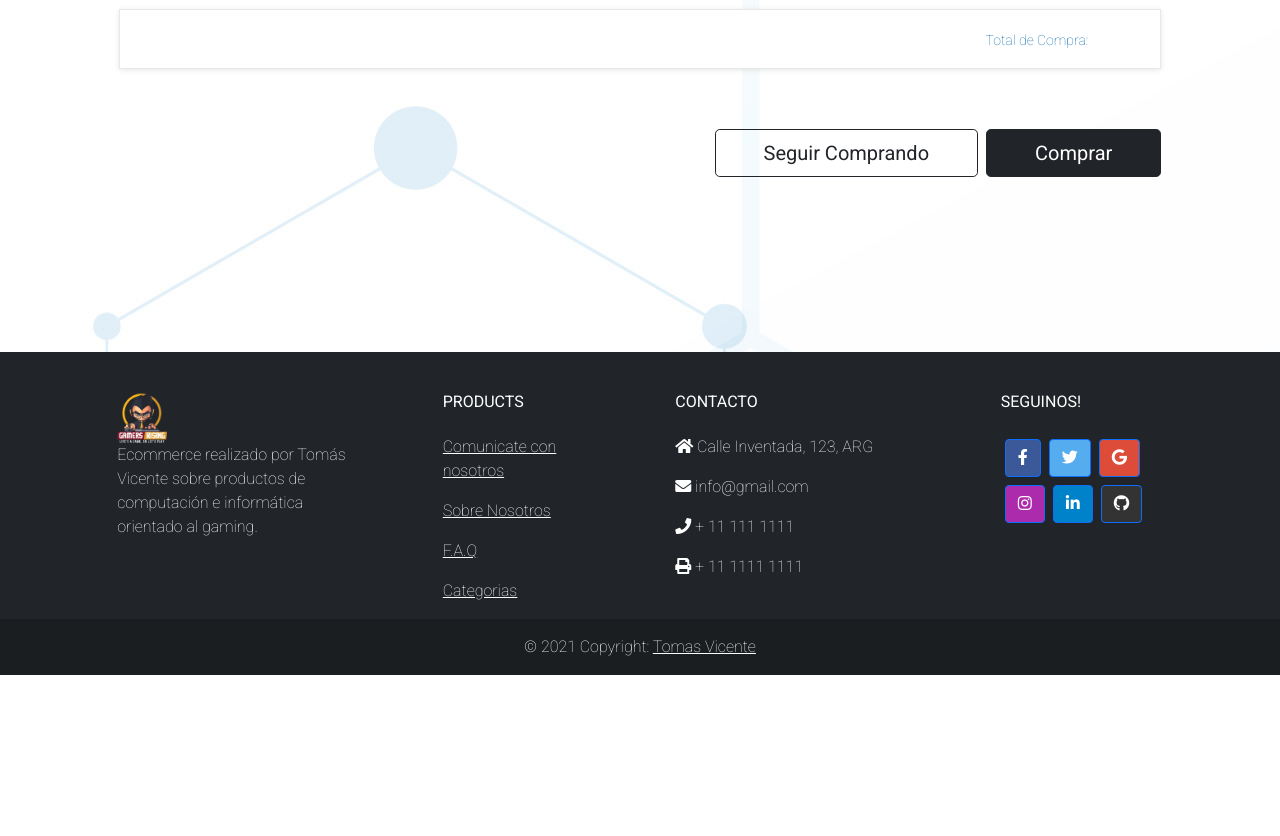
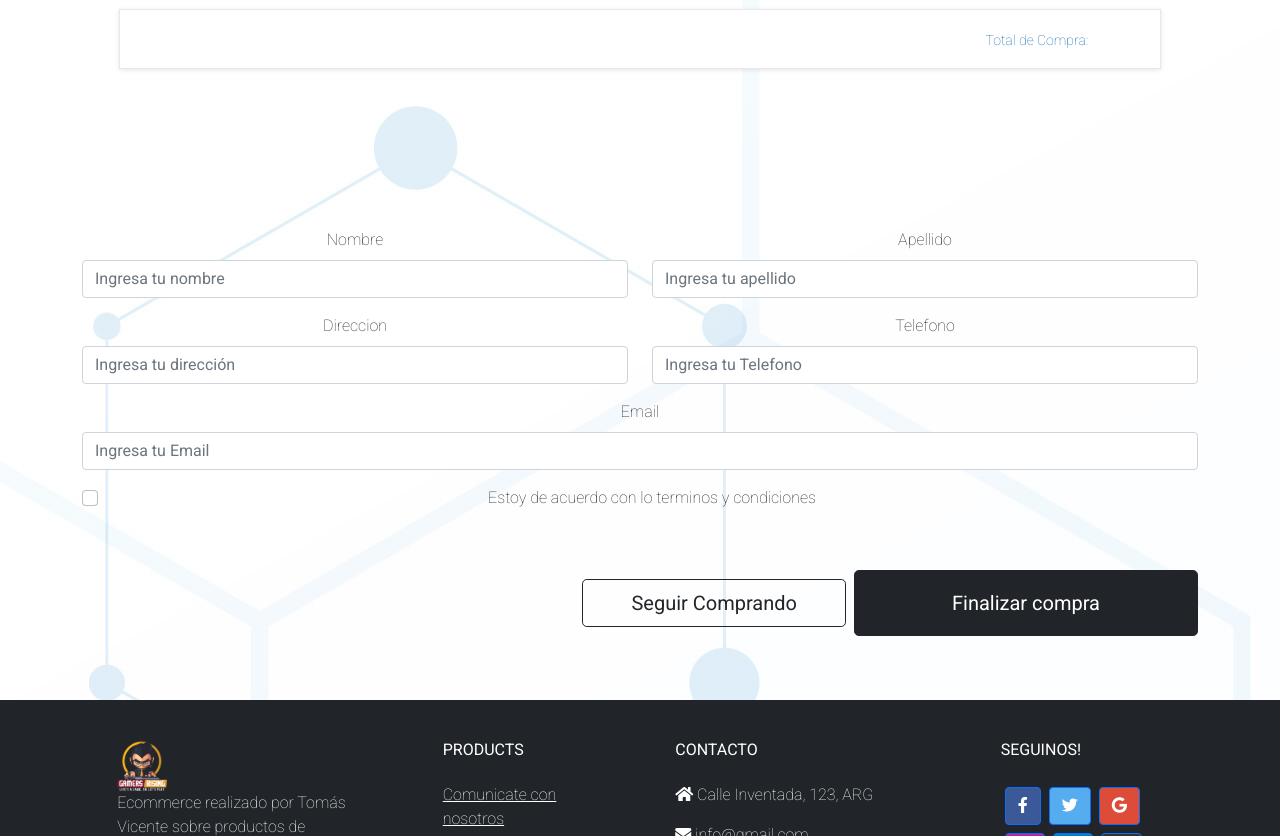
Before and after one commit to Tomsvicente/ecommerce-rising-gamers, a React (Create React App) app: page /cart in a window 1280 px wide. Shown: the part 480-1316 px from the top of the page. Before the commit the page ends 1155 px from the top, so only its background shows below. Built offline with nearby package versions, Linux system fonts and the light colour scheme.

Commit message:
firebase

```diff
--- a/src/App.js
+++ b/src/App.js
@@ -7,6 +7,7 @@ import { BrowserRouter, Route, Routes } from "react-router-dom";
 import Cart from "./components/Cart/Cart";
 import CartContextProvider from "./components/Cart/CartContext";
 import Footer from "./components/Footer";
+import CreateOrder from "./components/Form/CreateOrder";
 
 export default function App() {
   return (
@@ -22,6 +23,7 @@ export default function App() {
             />
             <Route path="/item/:id" element={<ItemDetailContainer />} />
             <Route path="/cart" element={<Cart/>} />
+            <Route path="/create" element={<CreateOrder/>}/>
           </Routes>
           <Footer/>
         </div>
--- a/src/components/Cart/Cart.jsx
+++ b/src/components/Cart/Cart.jsx
@@ -1,14 +1,39 @@
-import React, { useContext }from 'react';
-import {cartContext} from './CartContext'
+import React, { useContext, useState } from 'react';
+import { cartContext } from './CartContext'
 import Button from 'react-bootstrap/Button';
 import { Link } from 'react-router-dom';
 import "../../App.scss";
+import { addDoc, collection, getFirestore, serverTimestamp } from 'firebase/firestore';
+import { Col, Form, Row } from 'react-bootstrap';
 
 export default function Cart() {
-    const { cart, clear , removeItem} = useContext(cartContext)
+    const { cart, clear, removeItem } = useContext(cartContext)
     const total = [""]
 
-    return(
+    const  [email, setEmail]  = useState('');
+    const  [name, setName]  = useState('');
+    const  [lName, setLName]  = useState('');
+    const  [phone, setPhone]  = useState('');
+    const  [address, setAddress]  = useState('');
+    const [ticket, setTicket] = useState();
+
+    const sendOrder = () => {
+        const order = {
+            buyer: { name, lName, phone, email, address },
+            items: cart,
+            total: total.reduce((acc, adj) => +acc + +adj),
+            date: serverTimestamp()
+        };
+
+        const db = getFirestore();
+        const ticketCollection = collection(db, "tickets");
+        addDoc(ticketCollection, order).then(({ id }) => setTicket(id));
+
+        alert("acabas de realizar tu primera compra")
+    };
+
+
+    return (
         <>
             <main className="productos">
                 <div className="cart_section">
@@ -17,15 +42,15 @@ export default function Cart() {
                             <div className="col-lg-10 offset-lg-1">
                                 <div className="cart_container">
                                     <div className="cart_items">
-                                <ul  className="cart_list">
+                                        <ul className="cart_list">
                                             {cart.length !== 0 ? (
                                                 cart.map((p) => {
                                                     const subtotal = parseInt(p.cantidad) * parseInt(p.precio)
                                                     total.push(subtotal)
 
-                                            return(
+                                                    return (
                                                         <li key={p.id} className="cart_item clearfix">
-                                                        <div className="cart_item_image mt-4"><img src={p.imagen} alt="producto"/></div>
+                                                            <div className="cart_item_image mt-4"><img src={p.imagen} alt="producto" /></div>
                                                             <div className="cart_item_info d-flex flex-md-row justify-content-between">
                                                                 <div className="cart_item_name cart_info_col">
                                                                     <div className="cart_item_title">Nombre</div>
@@ -33,7 +58,7 @@ export default function Cart() {
                                                                 </div>
                                                                 <div className="cart_item_color cart_info_col">
                                                                     <div className="cart_item_title">Modelo</div>
-                                                                <div className="cart_item_text"><span style={{backgroundColor:'#000000'}}/>{p.modelo}</div>
+                                                                    <div className="cart_item_text"><span style={{ backgroundColor: '#000000' }} />{p.modelo}</div>
                                                                 </div>
                                                                 <div className="cart_item_quantity cart_info_col">
                                                                     <div className="cart_item_title carritoCant">Cantidad</div>
@@ -67,18 +92,108 @@ export default function Cart() {
                                     <div className="order_total">
                                         <div className="order_total_content text-end">
                                             <div className="order_total_title">Total de Compra:</div>
-                                    <div className="order_total_amount" id="totalPrecio">{total.reduce((prev,next) => (+prev) + (+next))}</div>
-                                </div>
-                            </div>
-                            <div className="cart_buttons">
-                                <Link to="/" className="btn btn-outline-dark btn-lg mx-2 px-5">Seguir Comprando</Link>
-                                <Button type="button" className="btn btn-dark btn-lg ml-2 px-5 btnCompra" onClick={clear}>Comprar</Button>
+                                            <div className="order_total_amount" id="totalPrecio">{total.reduce((prev, next) => (+prev) + (+next))}</div>
                                         </div>
                                     </div>
                                 </div>
                             </div>
                         </div>
                     </div>
+                </div>
+                <Form className="mt-5 container">
+                    <div>
+                        <Row className="mb-3">
+                            <Form.Group as={Col} controlId="formGridName">
+                                <Form.Label>Nombre</Form.Label>
+                                <Form.Control
+                                    required
+                                    type="text"
+                                    value={name}
+                                    placeholder="Ingresa tu nombre"
+                                    onChange={(e) => {
+                                        setName(e.currentTarget.value);
+                                    }}
+                                />
+                            </Form.Group>
+
+                            <Form.Group as={Col} controlId="formGridLName">
+                                <Form.Label>Apellido</Form.Label>
+                                <Form.Control
+                                    required
+                                    type="text"
+                                    value={lName}
+                                    placeholder="Ingresa tu apellido"
+                                    onChange={(e) => {
+                                        setLName(e.currentTarget.value);
+                                    }}
+                                />
+                            </Form.Group>
+                        </Row>
+
+                        <Row>
+                            <Form.Group as={Col} className="mb-3" controlId="formGridAddress1">
+                                <Form.Label>Direccion</Form.Label>
+                                <Form.Control
+                                    required
+                                    type="text"
+                                    value={address}
+                                    placeholder="Ingresa tu dirección"
+                                    onChange={(e) => {
+                                        setAddress(e.currentTarget.value);
+                                    }}
+                                />
+                            </Form.Group>
+
+                            <Form.Group as={Col} className="mb-3" controlId="formGridPhone">
+                                <Form.Label>Telefono</Form.Label>
+                                <Form.Control
+                                    required
+                                    type="number"
+                                    value={phone}
+                                    placeholder="Ingresa tu Telefono"
+                                    onChange={(e) => {
+                                        setPhone(e.currentTarget.value);
+                                    }}
+                                />
+                            </Form.Group>
+                        </Row>
+                        <Form.Group as={Col} className="mb-3" controlId="formGridEmail">
+                            <Form.Label>Email</Form.Label>
+                            <Form.Control
+                                required
+                                type="email"
+                                value={email}
+                                placeholder="Ingresa tu Email"
+                                onChange={(e) => {
+                                    setEmail(e.currentTarget.value);
+                                }}
+                            />
+                        </Form.Group>
+                    </div>
+
+                    <Form.Group className="mb-3" id="formGridCheckbox">
+                        <Form.Check
+                            type="checkbox"
+                            label="Estoy de acuerdo con lo terminos y condiciones"
+                        />
+                    </Form.Group>
+                    <div className="cart_buttons">
+                                        <Link to="/" className="btn btn-outline-dark btn-lg mx-2 px-5">Seguir Comprando</Link>
+
+                    <Link to="/create" className="btn btn-dark btn-lg ml-2 px-5 btnCompra">
+
+                        <Button className="btn btn-dark btn-lg ml-2 px-5 btnCompr"
+                            variant="primary"
+                            ticket={ticket}
+                            onClick={() => {
+                                sendOrder()
+                            }}
+                        >
+                            Finalizar compra
+                        </Button>
+                    </Link>
+                    </div>
+                </Form>
             </main>
         </>
     )
--- /dev/null
+++ b/src/components/Form/CreateOrder.jsx
@@ -0,0 +1,50 @@
+// import { addDoc, collection, getFirestore } from 'firebase/firestore';
+// import React, { useContext } from 'react';
+// import { cartContext } from '../Cart/CartContext';
+
+
+// const CreateOrder = () => {
+
+//     const {cart, buy} = useContext(cartContext)
+
+//     const order = {
+//         buyer: {name,lName, adress, phone, email},
+//         items:cart,
+//         total: 200
+//     }
+
+//     const db = getFirestore()
+//     const orderCollection = collection(db, "ordenes")
+//     addDoc(orderCollection, order).then(({id})=> setOrderId(id))
+//     return(
+//         <div>Enviar orden</div>
+//     )
+// };
+
+
+// export default CreateOrder
+import React from "react";
+import { Button } from "react-bootstrap";
+import { Link } from "react-router-dom";
+
+function MadePurchase({ticket}) {
+
+    console.log(ticket)
+  return (
+    <>
+      <section>
+        <div className="container pt-5 mt-5">
+          <h1>¡FELICITACIONES!</h1>
+          <p>Acaba de finalizar su compra</p>
+          <p>{}Su número de ticket es {}</p>
+
+          <Link to="/">
+            <Button>Volver al inicio</Button>
+          </Link>
+        </div>
+      </section>
+    </>
+  );
+}
+
+export default MadePurchase;
```
Lines whose indentation alone changed are shown as unchanged.
